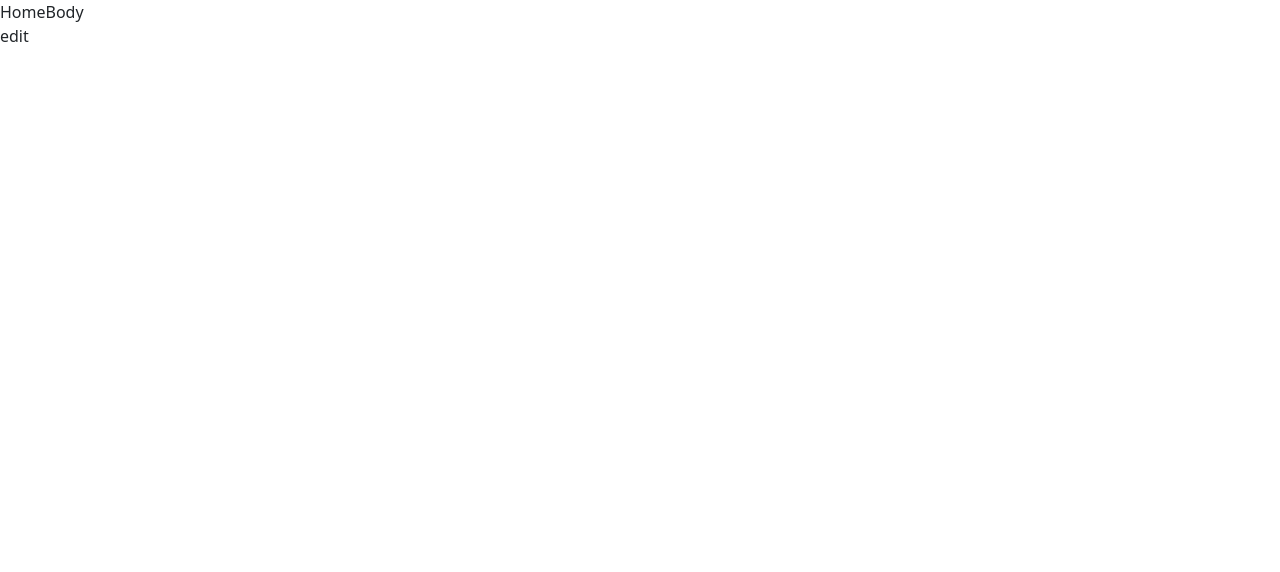
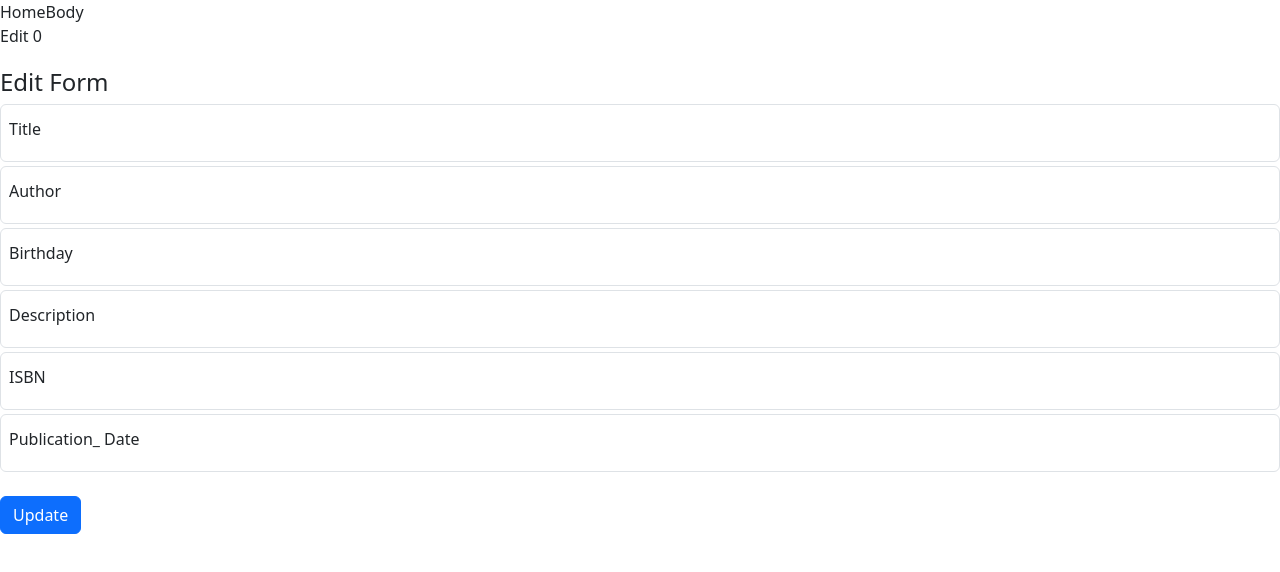
Before and after one commit to Kamaleshwaran07/formik, a React (Vite) app: page /edit/1 in a window 1280 px wide. Shown: the top 572 px of the page. Built offline with nearby package versions, Linux system fonts and the light colour scheme; no server answers.

Commit message:
Edit component

```diff
--- a/package.json
+++ b/package.json
@@ -11,9 +11,11 @@
   },
   "dependencies": {
     "axios": "^1.6.7",
+    "formik": "^2.4.5",
     "react": "^18.2.0",
     "react-dom": "^18.2.0",
-    "react-router-dom": "^6.22.2"
+    "react-router-dom": "^6.22.2",
+    "yup": "^1.3.3"
   },
   "devDependencies": {
     "@types/react": "^18.2.56",
--- a/src/Components/Body.jsx
+++ b/src/Components/Body.jsx
@@ -2,7 +2,7 @@ import React, { useEffect, useState } from 'react';
 import Card from './Card';
 import axios from 'axios';
 
-const Body = ({setId}) => {
+const Body = ({ setId }) => {
 
     const [data, setData] = useState([])
 
@@ -19,13 +19,13 @@ const Body = ({setId}) => {
 
 
     return (
-        <div>
-            Body
+        <div className='container row'>
+
 
             {data.map((item, index) => {
                 return (
-                    <div key={index}>
-                        <Card item={item} setId = {setId} />
+                    <div className='col-4' key={index}>
+                        <Card item={item} setId={setId} />
                     </div>
 
                 )
--- a/src/Components/Card.jsx
+++ b/src/Components/Card.jsx
@@ -11,9 +11,11 @@ const Card = ({ item, setId }) => {
 
         navigate(`/edit/${id}`)
     }
+
+
     return (
-        <div className='card'>
-            <img src={item.cover_image_url} />
+        <div className='card '>
+            <img src='...' alt='image' />
             <h1 className='text-3xl'>{item.title}</h1>
             <h3>{item.author}</h3>
             <h3>{item.publication_date}</h3>
@@ -21,6 +23,7 @@ const Card = ({ item, setId }) => {
             <h3>{item.author_birthday}</h3>
             <h3>{item.description}</h3>
             <button className='btn' onClick={() => handleEdit(item.id)}>Edit</button>
+            <button className='btn' onClick={() => handleEdit(item.id)}>Delete</button>
         </div>
     );
 };
--- a/src/Components/Edit.jsx
+++ b/src/Components/Edit.jsx
@@ -1,9 +1,126 @@
-import React from 'react';
+import axios from 'axios';
+import { ErrorMessage, Field, Form, Formik, useFormik } from 'formik';
+import React, { useEffect, useState } from 'react';
+import { useNavigate } from 'react-router-dom';
+import * as Yup from 'yup';
 
-const Edit = () => {
+
+const Edit = ({ id }) => {// Other imports and code...
+
+
+    const [editData, setEditData] = useState({
+        title: '',
+        author: '',
+        author_birthday: '',
+        description: '',
+        publication_date: '',
+        isbn: ''
+    });
+    const navigate = useNavigate()
+    useEffect(() => {
+        fetchData()
+    }, [])
+
+    const fetchData = async () => {
+        await axios.get(`https://65e480343070132b3b24d97f.mockapi.io/books/${id}`)
+            .then(res => setEditData(res.data))
+            .catch((err) => console.log(err))
+
+
+
+    }
+    const schema = Yup.object().shape({
+        title: Yup.string().required('Title is required'),
+        author: Yup.string().required('Author is required'),
+        author_birthday: Yup.string().required('Author Birthday is required'),
+        description: Yup.string().required('Author Description is required'),
+        isbn: Yup.string().required('ISBN  is required'),
+        publication_date: Yup.string().required('Publication Date  is required'),
+
+    })
+    useEffect(() => {
+        formik.setValues(editData);
+    }, [editData])
+    // const handleSubmit = async (values) => {
+    //     await axios.put(`https://65e480343070132b3b24d97f.mockapi.io/books/${id}`, values)
+    //         .then(res => console.log(res.data))
+    //         .catch((err) => console.log(err))
+    //     navigate('/body')
+    // }
+    const handleChange = (e) => {
+        const { name, value } = e.target
+        setEditData((preData) => ({
+            ...preData, [name]: value
+        }))
+    }
+    const formik = useFormik({
+        initialValues: {
+            title: '',
+            author: '',
+            author_birthday: '',
+            description: '',
+            publication_date: '',
+            isbn: ''
+        },
+        schema,
+        onSubmit: async (values) => {
+            await axios.put(`https://65e480343070132b3b24d97f.mockapi.io/books/${id}`, values)
+                .then(res => console.log(res.data))
+                .catch((err) => console.log(err))
+            navigate('/body')
+        }
+    })
     return (
         <div>
-            edit
+            Edit {id}
+            <div className='body ' id='form'>
+                <div className='containeR mt-3 d-flex justify-content-center'  >
+                    <form className='row ' onSubmit={formik.handleSubmit} >
+                        <div className='fs-4 edit'>Edit Form</div>
+
+                        <div className='col-12 form-floating'>
+                            <input type='text' className='form-text form-control' id='floatingInput' value={formik.values.title} name='title' placeholder='Title' onChange={handleChange} required />
+                            <label className='ms-2' for='floatingInput'>Title</label>
+                        </div>
+                        <div className='col-12 form-floating'>
+
+                            <input type='text' className='form-text form-control' value={formik.values.author} name='author' placeholder='Author' onChange={handleChange} required />
+                            <label className='ms-2' for='floatingInput'>Author</label>
+
+                        </div>
+                        <div className='col-12  form-floating'>
+
+                            <input type='text' className='form-text form-control' id='floatingInput' value={formik.values.author_birthday} placeholder='author_birthday' name='author_birthday' onChange={handleChange} required />
+                            <label className='ms-2' for='floatingInput'>Birthday</label>
+
+                        </div>
+                        <div className='col-12 form-floating'>
+
+                            <input type='text' className='form-text form-control' id='floatingInput' value={formik.values.description} placeholder='Description' name='description' onChange={handleChange} required />
+                            <label className='ms-2' for='floatingInput'>Description</label>
+
+                        </div>
+                        <div className='col-12 form-floating'>
+
+                            <input type='text' className='form-text form-control' id='floatingInput' value={formik.values.isbn} placeholder='ISBN' name='isbn' onChange={handleChange} required />
+                            <label className='ms-2' for='floatingInput'>ISBN</label>
+
+                        </div>
+                        <div className='col-12 form-floating'>
+
+                            <input type='text' className='form-text form-control' id='floatingInput' value={formik.values.publication_date} name='publication_date' placeholder='Publication Date' onChange={handleChange} required />
+
+                            <label className='ms-2' for='floatingInput'>Publication_ Date</label>
+                        </div>
+
+                        <div className='col-12 mt-4'>
+
+                            <button className='btn btn-primary' type='submit'>Update</button>
+                        </div>
+                    </form>
+                </div>
+
+            </div>
         </div>
     );
 };
```
Also changed, not shown: 1 other file (tests, documents, lock files or other folders).
